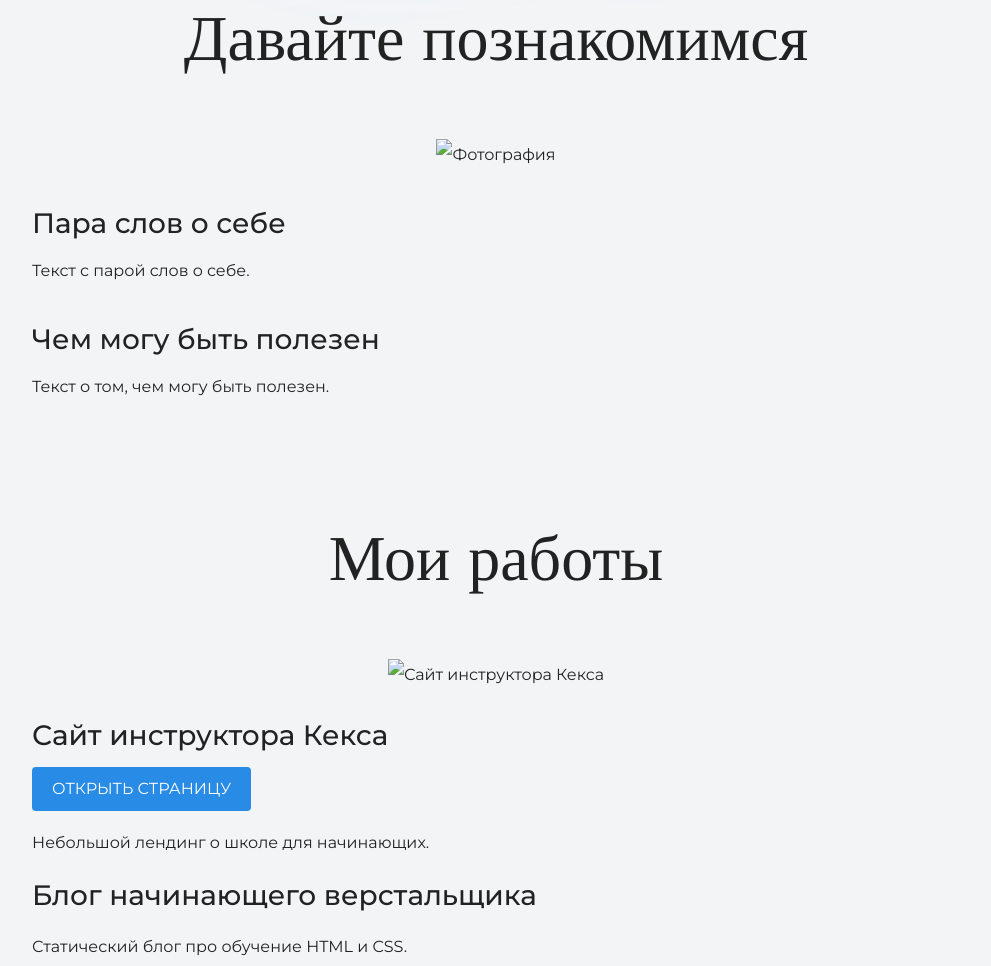
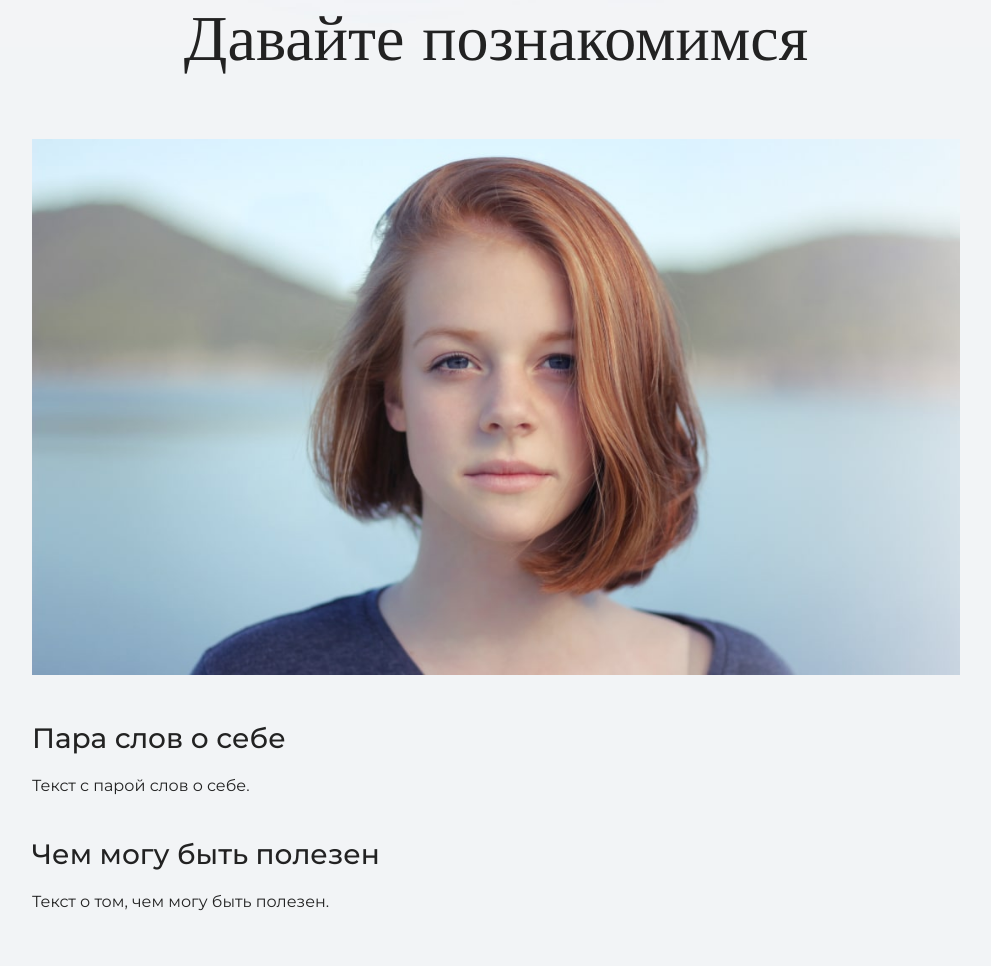
Before and after one commit to taskOv1/test-site, a plain HTML site: page index.html in a window 1280 px wide. Shown: the part 1033-1999 px from the top of the page, without its empty margins (144-1135 px from the left). Drawn offline with nearby package versions, Linux system fonts and the light colour scheme; the site is published under a folder, as on GitHub Pages, so addresses that start at the root find nothing.

Commit message:
Add files via upload

```diff
--- a/index.html
+++ b/index.html
@@ -26,7 +26,7 @@
       <div class="container">
         <h2 class="subheading">Давайте познакомимся</h2>
         <figure class="user-image">
-          <img src="/files/user.jpg" alt="Фотография" width="928" height="536">
+          <img src="files/user.jpg" alt="Фотография" width="928" height="536">
         </figure>
         <h3>Пара слов о себе</h3>
         <p>Текст с парой слов о себе.</p>
@@ -39,7 +39,7 @@
       <div class="container">
         <h2 class="subheading">Мои работы</h2>
         <figure class="project-image">
-          <img src="/files/project.jpg" alt="Сайт инструктора Кекса" width="928" height="536">
+          <img src="files/project.jpg" alt="Сайт инструктора Кекса" width="928" height="536">
         </figure>
         <h3>Сайт инструктора Кекса</h3>
         <a href="source/project/index.html" class="button">Открыть страницу</a>
```
